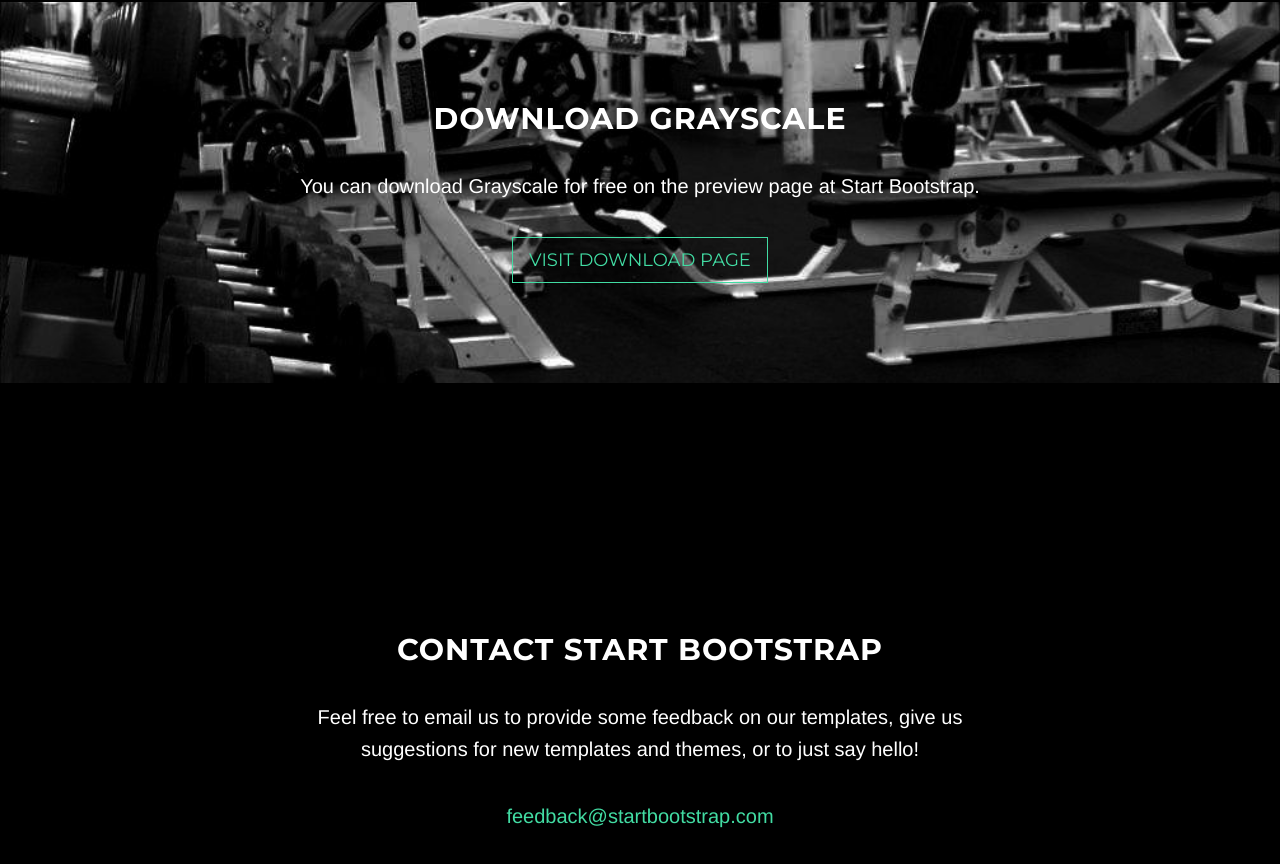
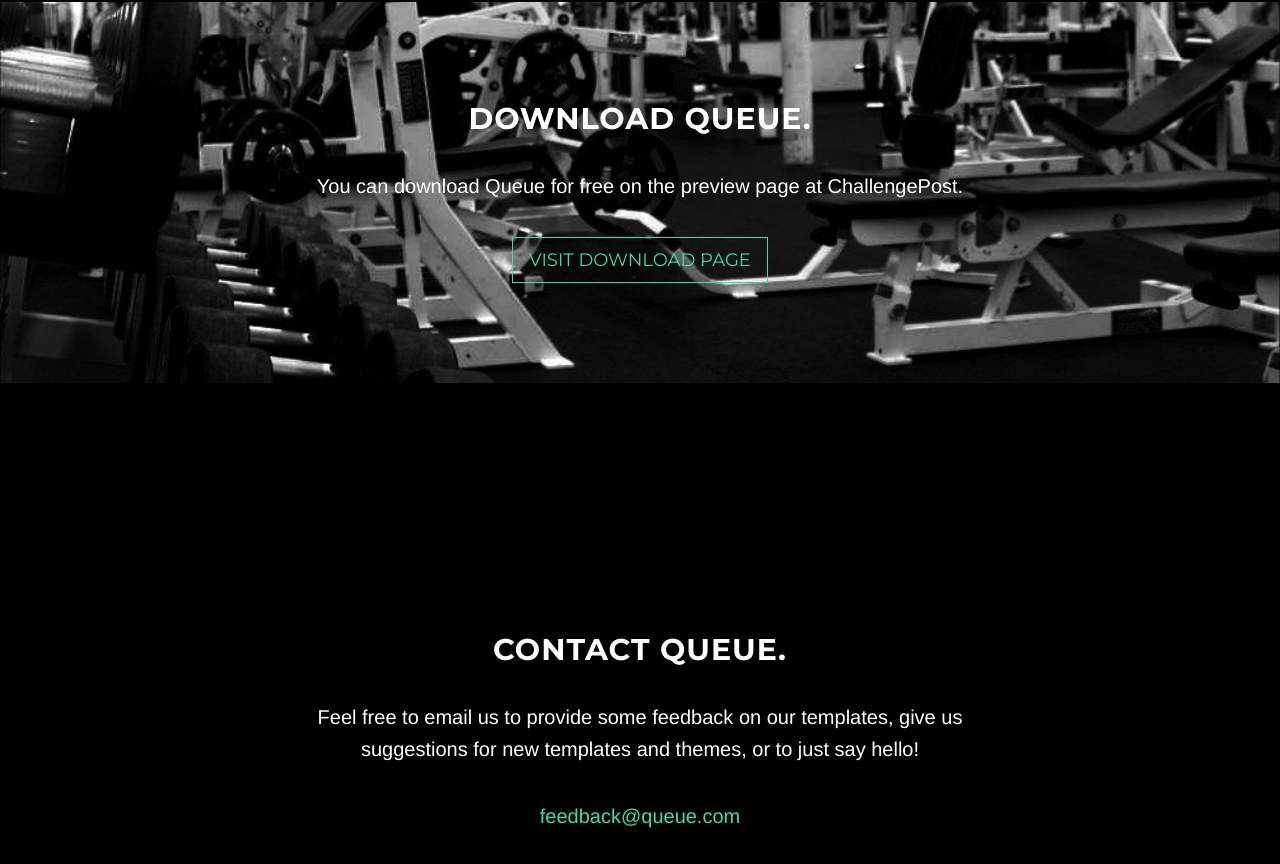
Before and after one commit to ZaidKaleem/Qeue, a plain HTML site: page index.html in a window 1280 px wide. Shown: the part 1724-2588 px from the top of the page. Drawn offline with Linux system fonts and the light colour scheme; some packages are replaced by stand-ins of ours; a web font is replaced by a local one.

Commit message:
fdgdfgdfgfdg

```diff
--- a/index.html
+++ b/index.html
@@ -102,8 +102,8 @@
         <div class="download-section">
             <div class="container">
                 <div class="col-lg-8 col-lg-offset-2">
-                    <h2>Download Grayscale</h2>
-                    <p>You can download Grayscale for free on the preview page at Start Bootstrap.</p>
+                    <h2>Download Queue.</h2>
+                    <p>You can download Queue for free on the preview page at ChallengePost.</p>
                     <a href="http://startbootstrap.com/template-overviews/grayscale/" class="btn btn-default btn-lg">Visit Download Page</a>
                 </div>
             </div>
@@ -114,9 +114,9 @@
     <section id="contact" class="container content-section text-center">
         <div class="row">
             <div class="col-lg-8 col-lg-offset-2">
-                <h2>Contact Start Bootstrap</h2>
+                <h2>Contact Queue.</h2>
                 <p>Feel free to email us to provide some feedback on our templates, give us suggestions for new templates and themes, or to just say hello!</p>
-                <p><a href="mailto:feedback@startbootstrap.com">feedback@startbootstrap.com</a>
+                <p><a href="mailto:feedback@queue.com">feedback@queue.com</a>
                 </p>
                 <ul class="list-inline banner-social-buttons">
                     <li>
```
